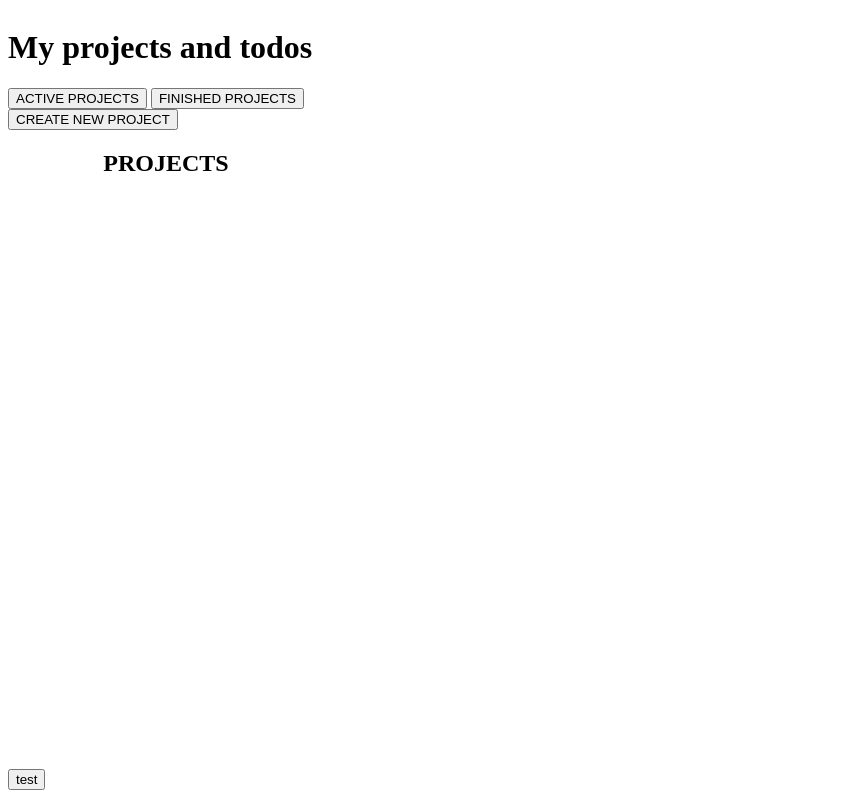
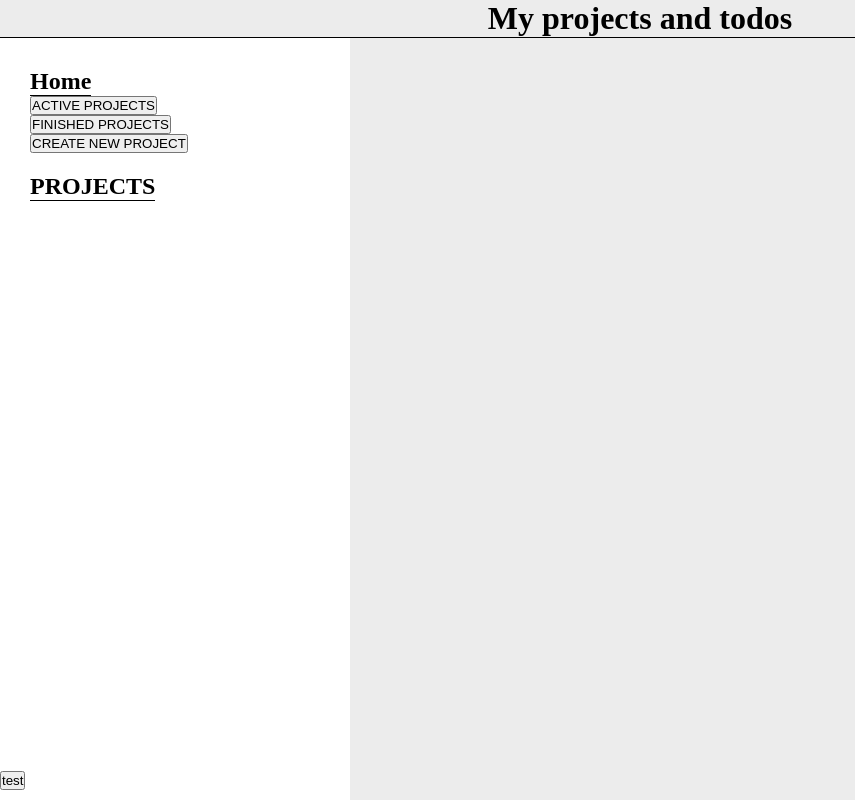
Before and after one commit to Codin-Wizard/ToDo-List, a website built with webpack: page src/template.html in a window 1280 px wide. Shown: the whole page, without its empty margins (0-855 px from the left). Built offline with nearby package versions, Linux system fonts and the light colour scheme.

Commit message:
Added styles

```diff
--- a/src/style.css
+++ b/src/style.css
@@ -1,3 +1,12 @@
+*{
+    padding: 0;
+    margin: 0;
+    box-sizing: border-box;
+}
+
+body{
+}
+
 #grid-container{
     display: grid;
     grid-template-areas:
@@ -5,26 +14,57 @@
     'sidebar main-content'
     ;
     grid-template-columns: 1fr 3fr;
+    grid-template-rows: auto 1fr;
+    height: 100vh;
 }
 #header{
     grid-area: header;
+    display: flex;
+    justify-content: space-around;
+    background-color: rgb(236, 236, 236);
+    border-bottom: 1px solid black;
 }
 
+/*Sidebar*/
 #sidebar{
     grid-area: sidebar;
     display: flex;
     flex-direction: column;
-    align-items: center;
+    padding: 20px;
+    width: 350px;
 }
+
+.sidebar-part {
+    display: flex;
+    flex-direction: column;
+    align-items: baseline;
+    padding: 10px; /* Optional padding */
+}
+.title{
+    border-bottom: 1px solid black;
+}
+
 .project:hover, .click:hover{
     cursor: pointer;
     background-color: bisque;
 }
 
+/* Main content */
 #main-content{
     grid-area: main-content;
+    background-color: rgb(236, 236, 236);
+}
+#main-content > * {
+    margin: 30px 20px;
+}
+#project-name {
+    padding: 30px;
+}
+.add-task{
+    padding: 10px;
 }
 
+/*General css */
 .details{
     position: absolute;
     top: 50%;
--- a/src/template.html
+++ b/src/template.html
@@ -9,12 +9,15 @@
     <div id="grid-container">
         <div id="header"><h1>My projects and todos</h1></div>
         <div id="sidebar">
-            <div class="buttons">
+            <div class="sidebar-part">
+                <h2 class="title">Home</h2>
                 <button class="sidebar-navigation">ACTIVE PROJECTS</button>
                 <button class="sidebar-navigation">FINISHED PROJECTS</button>
                 <button class="sidebar-navigation" id="new-project">CREATE NEW PROJECT</button>
             </div>
-            <div id="projects"><h2>PROJECTS</h2></div>
+            <div id="projects" class="sidebar-part">
+                <h2 class="title">PROJECTS</h2>
+            </div>
         </div>
         <div id="main-content">
 
```
